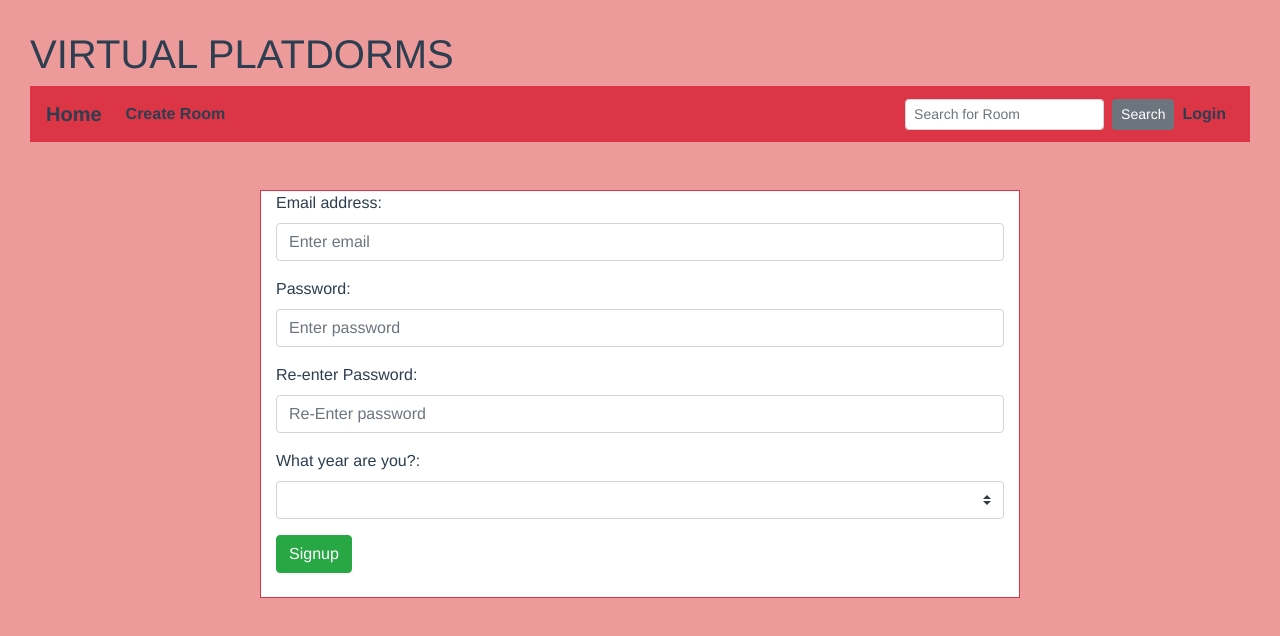
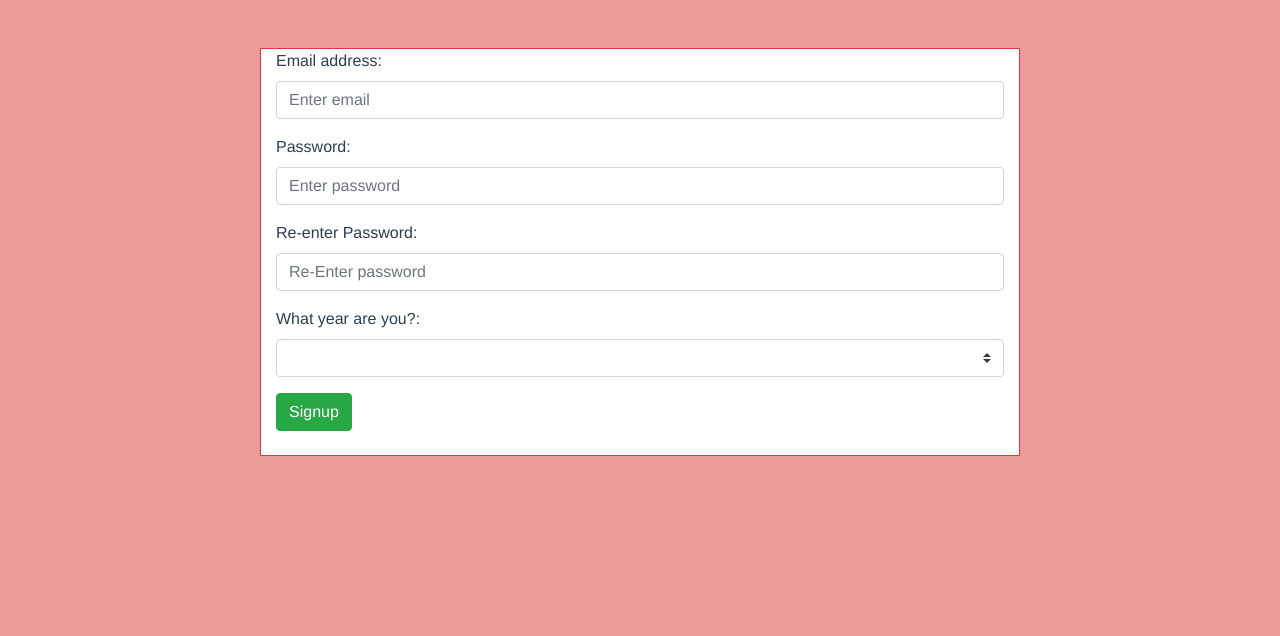
Before and after one commit to schne1derman/schne1derman.github.io, a Vue app: page /signup in a window 1280 px wide. Shown: the top 636 px of the page. Built offline with nearby package versions, Linux system fonts and the light colour scheme.

Commit message:
Revert header changes

```diff
--- a/src/router.js
+++ b/src/router.js
@@ -13,7 +13,7 @@ const router = new Router({
       name: "welcome",
       component: () => import("./views/Welcome.vue"),
       meta: {
-        requiresAuth: false
+        requiresAuth: true
       }
     },
     {
@@ -21,7 +21,7 @@ const router = new Router({
       name: "home",
       component: () => import("./views/Home.vue"),
       meta: {
-        requiresAuth: false
+        requiresAuth: true
       }
     },
     {
--- a/src/views/CreateRoom.vue
+++ b/src/views/CreateRoom.vue
@@ -1,28 +1,9 @@
 <template>
-  <div id="nav">
-  <h1>VIRTUAL PLATDORMS </h1>
-  <b-navbar toggleable="md" type="dark" variant="danger">
-  <b-navbar-toggle target="nav_collapse"></b-navbar-toggle>
-  <b-navbar-brand :to="'home'">Home</b-navbar-brand>
-  <b-collapse is-nav id="nav_collapse">
-    <b-navbar-nav>
-      <b-nav-item :to="'/createroom'">Create Room</b-nav-item>
-    </b-navbar-nav>
-    <b-navbar-nav class="ml-auto">
-      <b-nav-form>
-        <b-form-input size="sm" class="mr-sm-2" type="text" placeholder="Search for Room"/>
-        <b-button size="sm" class="my-2 my-sm-0" type="submit">Search</b-button>
-      </b-nav-form>
-        <b-nav-item :to="'/login'">Login</b-nav-item>
-    </b-navbar-nav>
-  </b-collapse>
-</b-navbar>
     <b-embed type="iframe"
              aspect="16by9"
              src="https://3dwarehouse.sketchup.com/embed.html?mid=edaac701-f360-46ca-a9c4-56d30bef1928"
              allowfullscreen
     ></b-embed>
-  </div>
 </template>
 
 <style>
--- a/src/views/Home.vue
+++ b/src/views/Home.vue
@@ -1,22 +1,4 @@
 <template>
-  <div id="nav">
-  <h1>VIRTUAL PLATDORMS </h1>
-  <b-navbar toggleable="md" type="dark" variant="danger">
-  <b-navbar-toggle target="nav_collapse"></b-navbar-toggle>
-  <b-navbar-brand :to="'home'">Home</b-navbar-brand>
-  <b-collapse is-nav id="nav_collapse">
-    <b-navbar-nav>
-      <b-nav-item :to="'/createroom'">Create Room</b-nav-item>
-    </b-navbar-nav>
-    <b-navbar-nav class="ml-auto">
-      <b-nav-form>
-        <b-form-input size="sm" class="mr-sm-2" type="text" placeholder="Search for Room"/>
-        <b-button size="sm" class="my-2 my-sm-0" type="submit">Search</b-button>
-      </b-nav-form>
-        <b-nav-item :to="'/login'">Login</b-nav-item>
-    </b-navbar-nav>
-  </b-collapse>
-</b-navbar>
   <b-container>
     <b-carousel id="carousel"
                 style="text-shadow: 1px 1px 2px #333;"
@@ -40,7 +22,6 @@
                 </b-carousel-slide>
       </b-carousel>
 </b-container>
-</div>
 </template>
 
 <script>
--- a/src/views/Login.vue
+++ b/src/views/Login.vue
@@ -1,22 +1,4 @@
 <template>
-  <div id="nav">
-  <h1>VIRTUAL PLATDORMS </h1>
-  <b-navbar toggleable="md" type="dark" variant="danger">
-  <b-navbar-toggle target="nav_collapse"></b-navbar-toggle>
-  <b-navbar-brand :to="'home'">Home</b-navbar-brand>
-  <b-collapse is-nav id="nav_collapse">
-    <b-navbar-nav>
-      <b-nav-item :to="'/createroom'">Create Room</b-nav-item>
-    </b-navbar-nav>
-    <b-navbar-nav class="ml-auto">
-      <b-nav-form>
-        <b-form-input size="sm" class="mr-sm-2" type="text" placeholder="Search for Room"/>
-        <b-button size="sm" class="my-2 my-sm-0" type="submit">Search</b-button>
-      </b-nav-form>
-        <b-nav-item :to="'/login'">Login</b-nav-item>
-    </b-navbar-nav>
-  </b-collapse>
-</b-navbar>
   <b-container class="pt-5 login">
     <b-row class="justify-content-center">
     <b-col cols="8" class="border border-danger bg-white">
@@ -48,7 +30,6 @@
   </b-col>
   </b-row>
   </b-container>
-</div>
 </template>
 
 <script>
--- a/src/views/Signup.vue
+++ b/src/views/Signup.vue
@@ -1,22 +1,4 @@
 <template>
-  <div id="nav">
-  <h1>VIRTUAL PLATDORMS </h1>
-  <b-navbar toggleable="md" type="dark" variant="danger">
-  <b-navbar-toggle target="nav_collapse"></b-navbar-toggle>
-  <b-navbar-brand :to="'home'">Home</b-navbar-brand>
-  <b-collapse is-nav id="nav_collapse">
-    <b-navbar-nav>
-      <b-nav-item :to="'/createroom'">Create Room</b-nav-item>
-    </b-navbar-nav>
-    <b-navbar-nav class="ml-auto">
-      <b-nav-form>
-        <b-form-input size="sm" class="mr-sm-2" type="text" placeholder="Search for Room"/>
-        <b-button size="sm" class="my-2 my-sm-0" type="submit">Search</b-button>
-      </b-nav-form>
-        <b-nav-item :to="'/login'">Login</b-nav-item>
-    </b-navbar-nav>
-  </b-collapse>
-</b-navbar>
   <b-container class="pt-5 signup">
     <b-row class="justify-content-center">
     <b-col cols="8" class="border border-danger bg-white">
@@ -66,7 +48,6 @@
   </b-col>
   </b-row>
   </b-container>
-</div>
 </template>
 
 <script>
--- a/src/views/Welcome.vue
+++ b/src/views/Welcome.vue
@@ -4,9 +4,3 @@
     <b-button variant="primary" :to="'/home'">Enter</b-button>
   </b-jumbotron>
 </template>
-
-<style>
-body {
-  background-color: #ed9a9a;
-}
-</style>
```
